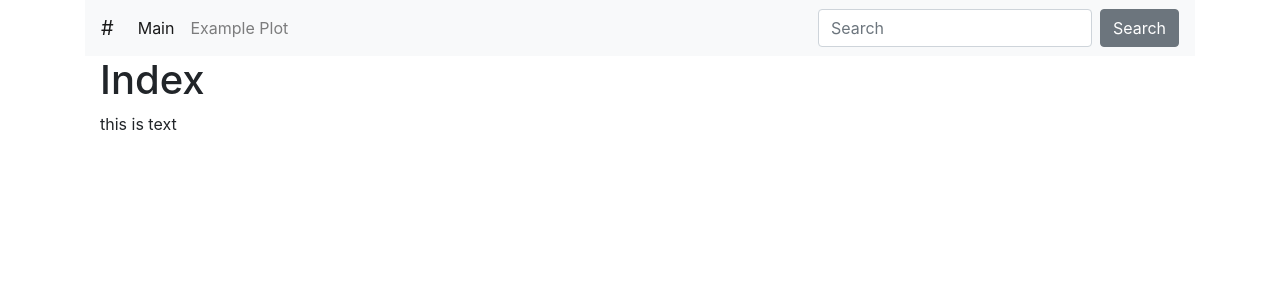
After one commit to ryan-neal/Warren-Buffett, a Flask app: page / in a window 1280 px wide. The commit adds this page. Shown: the top 300 px of the page. Run offline with Flask 2, Linux system fonts and the light colour scheme; parts of the project's set-up code (start-up, migrations or seed data) failed here and were passed over; some libraries are stand-ins or nearby versions.

Commit message:
broken webapp

```diff
--- a/requirements.txt
+++ b/requirements.txt
@@ -7,6 +7,7 @@ bs4
 lxml
 textract
 python-dotenv>=0.5.1
+bokeh
 
 # MongoDB Libraries
 pymongo
--- a/src/webapp/setup.py
+++ b/src/webapp/setup.py
@@ -9,5 +9,6 @@ setup(
     zip_safe=False,
     install_requires=[
         'flask',
+        'bokeh'
     ],
 )
--- /dev/null
+++ b/src/webapp/webapp/templates/base.html
@@ -0,0 +1,45 @@
+<!DOCTYPE html>
+<html lang="en">
+
+<head>
+    <meta charset="utf-8">
+    <meta http-equiv="content-type" content="text/html; charset=utf-8">
+    <title>{% block title %}{% endblock %}</title>
+
+    <link rel="stylesheet" href="{{ url_for('static', filename='lib/bootstrap.min.css') }}">
+    <script src="{{ url_for('static', filename='lib/bootstrap.min.js') }}" type="text/javascript"></script>
+    {% block additional_links %}{% endblock %}
+</head>
+
+<body>
+    <div class="container">
+        <nav class="navbar navbar-expand-lg navbar-light bg-light">
+            <a class="navbar-brand" href="/">#</a>
+            <div class="collapse navbar-collapse">
+                <ul class="navbar-nav mr-auto">
+                    <li class="nav-item active">
+                        <a class="nav-link" href="#">Main <span class="sr-only">(current)</span></a>
+                    </li>
+                    <li class="nav-item">
+                        <a class="nav-link" href="/example">Example Plot</a>
+                    </li>
+                    <!-- Add More -->
+                    <!-- <li class="nav-item">
+                        <a class="nav-link" href="#">Page 2</a>
+                    </li> -->
+                </ul>
+                <form class="form-inline my-2 my-lg-0">
+                    <input class="form-control mr-sm-2" type="text" placeholder="Search">
+                    <button class="btn btn-secondary my-2 my-sm-0" type="submit">Search</button>
+                </form>
+            </div>
+        </nav>
+        <div class="content">
+            <div class="container">
+                {% block content %}{% endblock %}
+            </div>
+        </div>
+    </div>
+</body>
+
+</html>
--- a/src/webapp/webapp/templates/index.html
+++ b/src/webapp/webapp/templates/index.html
@@ -2,7 +2,5 @@
 {% block title %}Main{% endblock %}
 {% block content %}
     <h1>Index</h1>
-    <p class="important">
-      Welcome to my awesome homepage.
-    </p>
+    <p class="text">this is text</p>
 {% endblock %}
--- a/src/webapp/webapp/views.py
+++ b/src/webapp/webapp/views.py
@@ -1,4 +1,8 @@
 from flask import render_template
+from bokeh.embed import components
+from bokeh.plotting import figure
+from bokeh.resources import INLINE
+from bokeh.util.string import encode_utf8
 
 from webapp import app
 
@@ -7,3 +11,33 @@ from webapp import app
 def index():
     app.logger.warning('sample message')
     return render_template('index.html')
+
+
+@app.route('/example')
+def example():
+
+    # init a basic bar chart:
+    # http://bokeh.pydata.org/en/latest/docs/user_guide/plotting.html#bars
+    fig = figure(plot_width=600, plot_height=600)
+    fig.vbar(
+        x=[1, 2, 3, 4],
+        width=0.5,
+        bottom=0,
+        top=[1.7, 2.2, 4.6, 3.9],
+        color='navy'
+    )
+
+    # grab the static resources
+    js_resources = INLINE.render_js()
+    css_resources = INLINE.render_css()
+
+    # render template
+    script, div = components(fig)
+    html = render_template(
+        'example.html',
+        plot_script=script,
+        plot_div=div,
+        js_resources=js_resources,
+        css_resources=css_resources,
+    )
+    return encode_utf8(html)
```
Also changed, not shown: src/visualization/visualize.py (+10 -8 lines), src/webapp/webapp/templates/example.html (added, +13 -0 lines), src/webapp/README.md (added).
